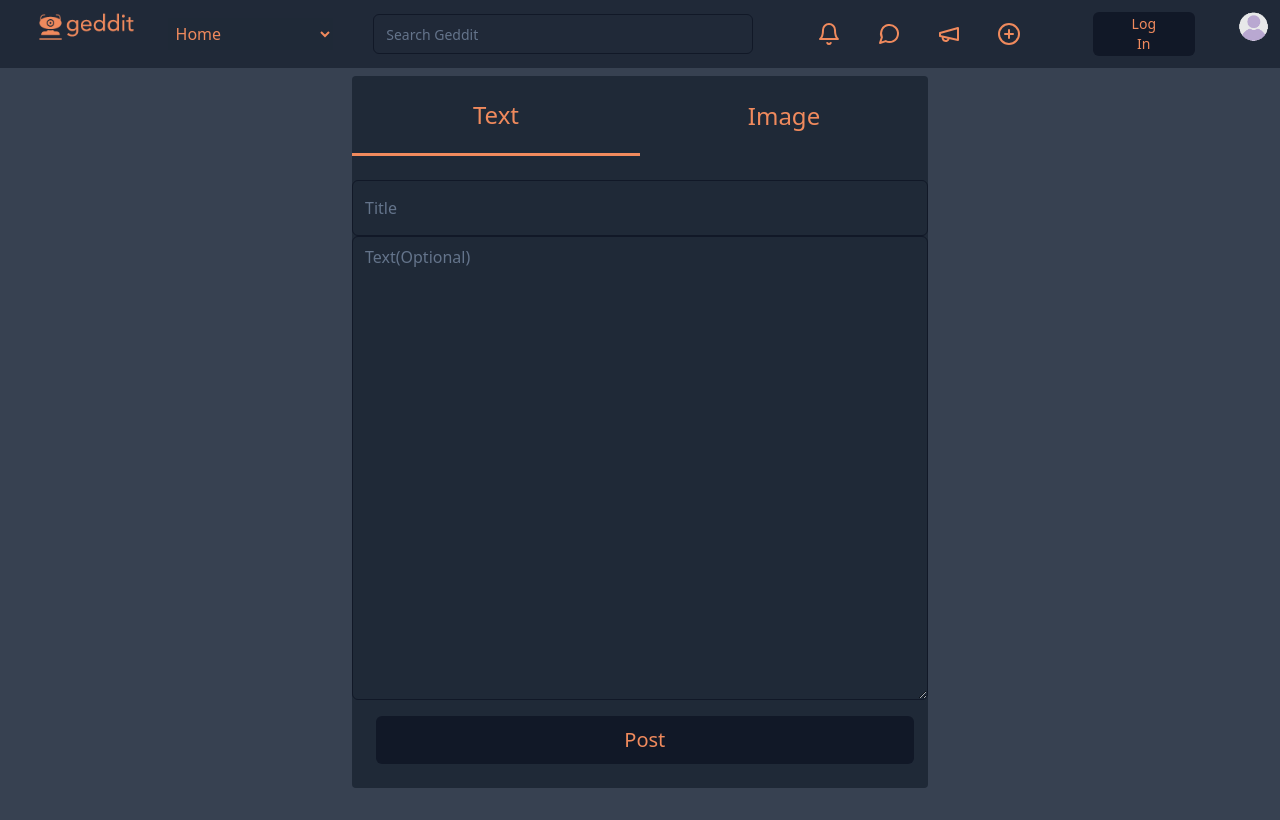
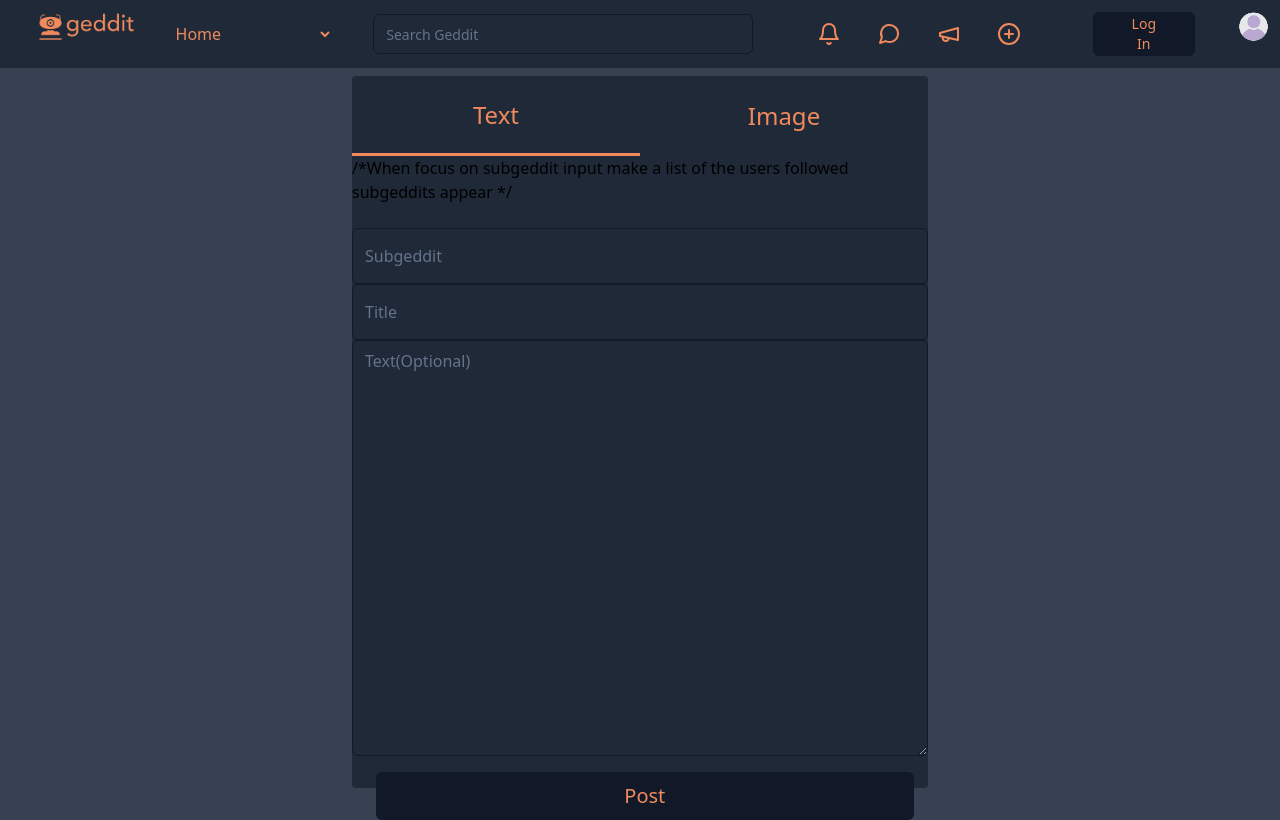
Before and after one commit to lernEarnBurn/reddit-clone, a React (Vite) app: page /create-post in a window 1280 px wide. Built offline with nearby package versions, Linux system fonts and the light colour scheme; no server answers.

Commit message:
added subgeddit input field

```diff
--- a/src/components/createPost.tsx
+++ b/src/components/createPost.tsx
@@ -28,7 +28,6 @@ export function CreatePost() {
           setCurrentImage(`url(${e.target?.result})`)
         }
         reader.readAsDataURL(file);
-
     }
   }
 
@@ -39,16 +38,19 @@ export function CreatePost() {
                 <button onClick={changePostType} className={`primary-foreground w-[50%] text-2xl hover:opacity-90 flex justify-center items-center ${onTextMode && 'selected'}`}>Text</button>
                 <button onClick={changePostType} className={`primary-foreground w-[50%] text-2xl hover:opacity-90 flex justify-center items-center ${!onTextMode && 'selected'}`}>Image</button>
               </div>
+              /*When focus on subgeddit input make a list of the users followed subgeddits appear */
               {onTextMode ? (
                 <>
-                  <Input className="mt-6 text-gray-200  border-gray-900 focus:border-gray-200 text-md h-[7vh]" placeholder='Title'/>
-                  <Textarea className=' text-gray-200 border-gray-900 focus:border-gray-200 max-h-[58vh] min-h-[58vh] text-md' placeholder='Text(Optional)'/>
+                  <Input className="mt-6 text-gray-200  border-gray-900 focus:border-gray-200 h-[7vh] text-md" placeholder='Subgeddit'/>
+                  <Input className=" text-gray-200  border-gray-900 focus:border-gray-200 text-md h-[7vh]" placeholder='Title'/>
+                  <Textarea className=' text-gray-200 border-gray-900 focus:border-gray-200 max-h-[52vh] min-h-[52vh] text-md' placeholder='Text(Optional)'/>
                   <Button className='mt-4 w-[42vw] h-[6vh] text-xl ml-6'>Post</Button>
                 </>
               ) : (
                 <>
-                  <Input className="mt-6 text-gray-200  border-gray-900 focus:border-gray-200 h-[7vh] text-md" placeholder='Title'/>
-                  <button style={{backgroundImage: currentImage}} onClick={() => {imageUploaderRef.current?.click();}} className={`w-full h-[58vh] border border-gray-900 focus:border-gray-200 rounded-sm text-lg text-gray-500 bg-center bg-no-repeat bg-cover ${currentImage === "" ? "text-opacity-100" : "text-opacity-0"}`}>Click To Upload Image</button>
+                  <Input className="mt-6 text-gray-200  border-gray-900 focus:border-gray-200 h-[7vh] text-md" placeholder='Subgeddit'/>
+                  <Input className=" text-gray-200  border-gray-900 focus:border-gray-200 h-[7vh] text-md" placeholder='Title'/>
+                  <button style={{backgroundImage: currentImage}} onClick={() => {imageUploaderRef.current?.click();}} className={`w-full h-[52vh] border border-gray-900 focus:border-gray-200 rounded-sm text-lg text-gray-500 bg-center bg-no-repeat bg-cover ${currentImage === "" ? "text-opacity-100" : "text-opacity-0"}`}>Click To Upload Image</button>
                   <input onChange={displaySelectedImage} ref={imageUploaderRef} className='hidden' type="file" accept="image/*" />
                   <Button className='mt-4 w-[42vw] h-[6vh] text-xl ml-6'>Post</Button>
 
```
